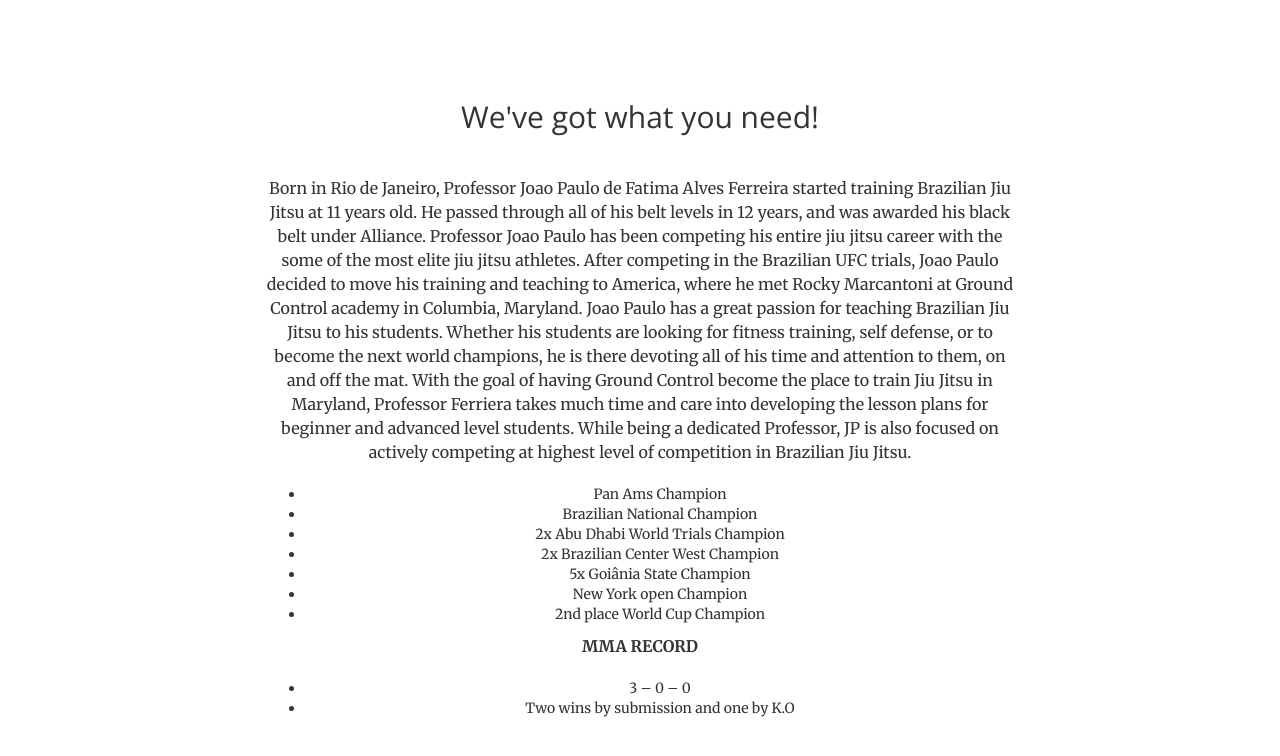
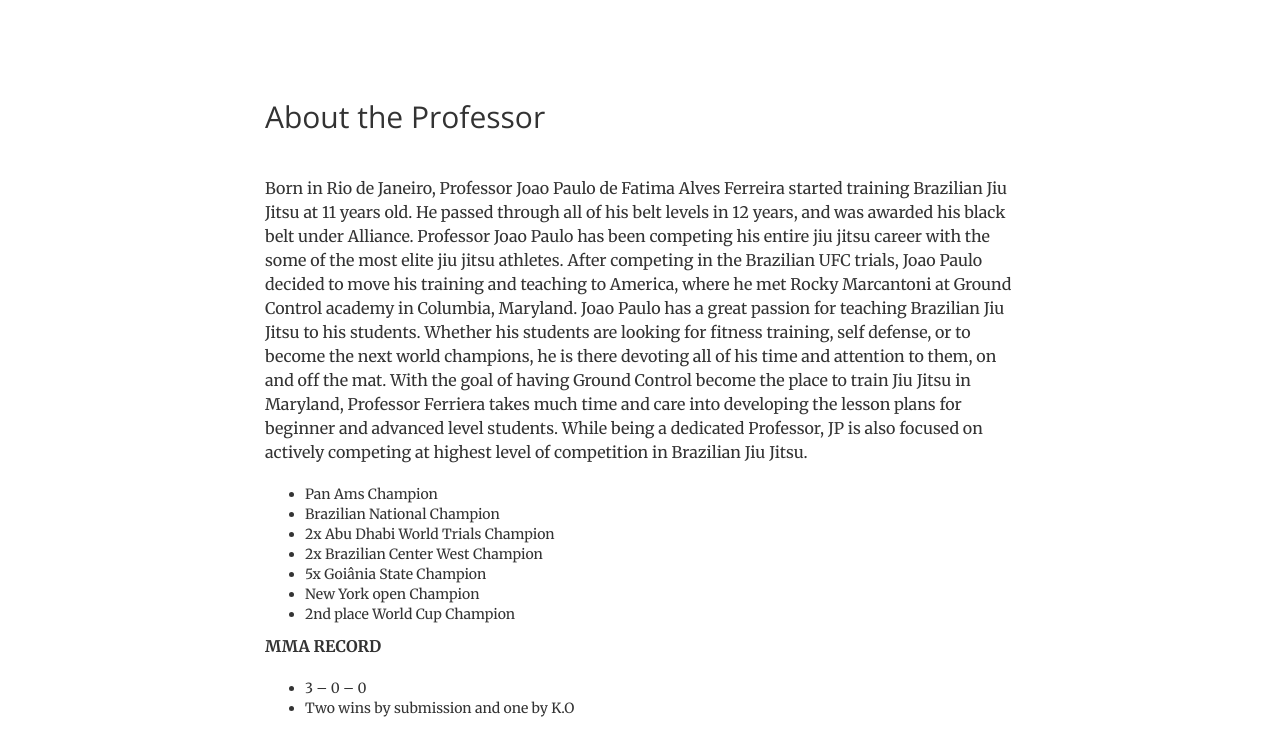
Before and after one commit to jpfbjj/jpfbjj.github.io, a plain HTML site: page index.html in a window 1280 px wide. Shown: the part 800-1556 px from the top of the page. Drawn offline with nearby package versions, Linux system fonts and the light colour scheme.

Commit message:
Update index.html

```diff
--- a/index.html
+++ b/index.html
@@ -85,8 +85,8 @@
     <section id="about">
         <div class="container">
             <div class="row">
-                <div class="col-lg-8 col-lg-offset-2 text-center">
-                    <h2 class="section-heading">We've got what you need!</h2>
+                <div class="col-lg-8 col-lg-offset-2">
+                    <h2 class="section-heading">About the Professor</h2>
                     <hr class="light">
                     <p>Born in Rio de Janeiro, Professor Joao Paulo de Fatima Alves Ferreira started training Brazilian Jiu Jitsu at 11 years old.  He passed through all of his belt levels in 12 years, and was awarded his black belt under Alliance.  Professor Joao Paulo has been competing his entire jiu jitsu career with the some of the most elite jiu jitsu athletes.  After competing in the Brazilian UFC trials, Joao Paulo decided to move his training and teaching to America, where he met Rocky Marcantoni at Ground Control academy in Columbia, Maryland.  Joao Paulo has a great passion for teaching Brazilian Jiu Jitsu to his students.  Whether his students are looking for fitness training, self defense, or to become the next world champions, he is there devoting all of his time and attention to them, on and off the mat.   With the goal of having Ground Control become the place to train Jiu Jitsu in Maryland, Professor Ferriera takes much time and care into developing the lesson plans for beginner and advanced level students.  While being a dedicated Professor, JP is also focused on actively competing at highest level of competition in Brazilian Jiu Jitsu.</p>
                     <ul>
```
